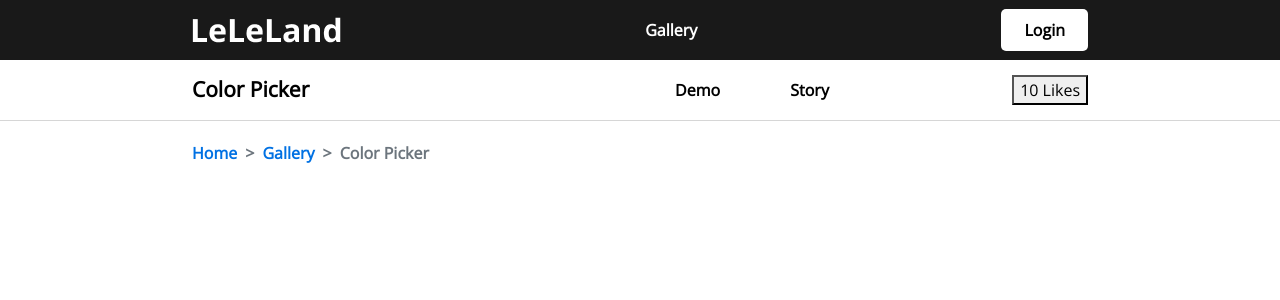
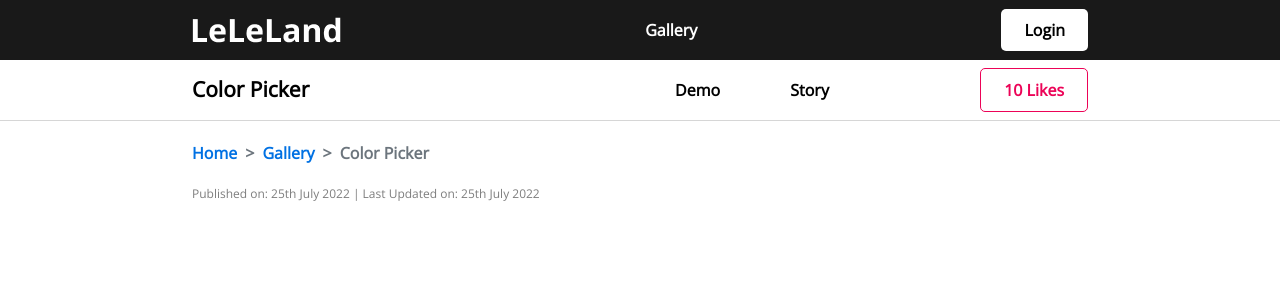
Before and after one commit to keiloktql/leleland, a React (Create React App) app: page /gallery/color-picker in a window 1280 px wide. Shown: the top 300 px of the page. Built offline with nearby package versions, Linux system fonts and the light colour scheme.

Commit message:
Update for color picker

```diff
--- a/src/assets/sass/components/_button.scss
+++ b/src/assets/sass/components/_button.scss
@@ -31,6 +31,29 @@
         color: white;
     }
 
+    &__Like {
+        border: thin solid #EC0357;
+        &--liked {
+            background-color:#EC0357;
+            color: white;
+
+            &:hover {
+                background-color: transparent;
+                color: #EC0357;
+            }
+        }
+
+        &--default {
+            background-color: transparent;
+            color: #EC0357;
+            &:hover {
+                background-color:#EC0357;
+                color: white;
+            }
+        }
+
+    }
+
     &:hover {
         opacity: 0.8;
         transform: translateY(-1px);
--- a/src/assets/sass/layout/_sub-header.scss
+++ b/src/assets/sass/layout/_sub-header.scss
@@ -38,6 +38,7 @@
             font-weight: bold;
             p {
                 color: black;
+                cursor: pointer;
                 &:hover {
                     opacity: 0.8;
                 }
--- a/src/assets/sass/pages/_home.scss
+++ b/src/assets/sass/pages/_home.scss
@@ -8,7 +8,7 @@
         align-items: center;
         position: relative;
         z-index: 50;
-        padding-top: calc(100vh - 90vh);
+        padding: 150px 0;
         &-text {
             max-width: 350px;
             text-align: center;
@@ -45,6 +45,7 @@
         display: flex;
         flex-direction: column;
         justify-content: flex-end;
+        padding: 20px 0;
         span {
             display: block;
             z-index: 0;
--- a/src/assets/sass/pages/projects/_color-picker.scss
+++ b/src/assets/sass/pages/projects/_color-picker.scss
@@ -2,9 +2,26 @@
     &__Demo {
         width: 100%;
         height: 100vh;
+
+        .c-Demo {
+            width: 70%;
+            margin: auto;
+
+            &__Dates {
+                font-size: $font-x-small;
+                color: #7E7E7E;
+            }
+        }
+
     }
+
     &__Story {
         width: 100%;
         height: 100vh;
+
+        .c-Story {
+            width: 70%;
+            margin: auto;
+        }
     }
 }
--- a/src/layout/SubHeader.jsx
+++ b/src/layout/SubHeader.jsx
@@ -23,7 +23,7 @@ const SubHeader = ({ name = "No Name", subLinkArr }) => {
                     }
                 </div>
                 <div className="c-Sub-header__Like">
-                    <button type="button">10 Likes</button>
+                    <button type="button" className = "c-Btn c-Btn__Like c-Btn__Like--default">10 Likes</button>
                 </div>
             </div>
         </div>
--- a/src/pages/projects/ColorPicker.jsx
+++ b/src/pages/projects/ColorPicker.jsx
@@ -31,11 +31,20 @@ const ColorPicker = () => {
                     <Breadcrumb.Item href="/gallery">Gallery</Breadcrumb.Item>
                     <Breadcrumb.Item active>Color Picker</Breadcrumb.Item>
                 </Breadcrumb>
+
+                {/* Demo */}
                 <div ref={subLinkArr[0].ref} className="c-Color-picker__Demo">
+                    <div className = "c-Demo">
+                    <p className = "c-Demo__Dates">Published on: 25th July 2022 | Last Updated on: 25th July 2022</p>
+                    </div>
 
                 </div>
+
+                {/* Story */}
                 <div ref={subLinkArr[1].ref} className="c-Color-picker__Story">
+                    <div className = "c-Story">
 
+                    </div>
                 </div>
             </div>
         </MainLayout>
```
